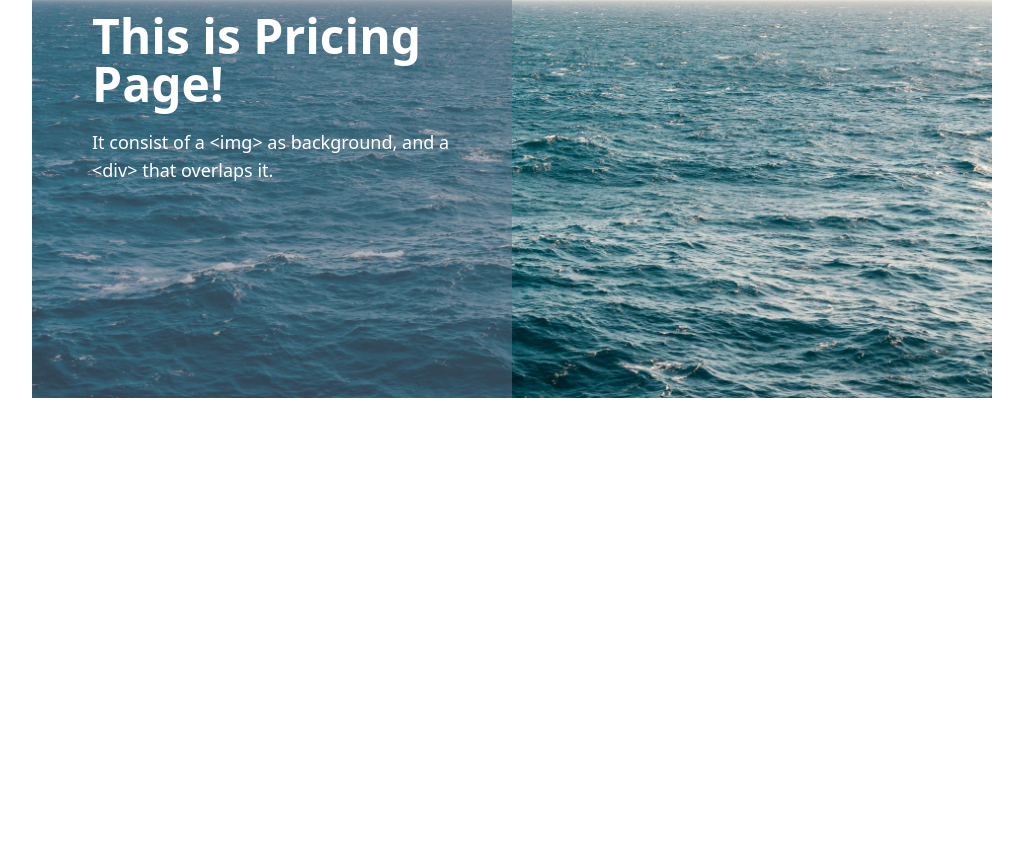
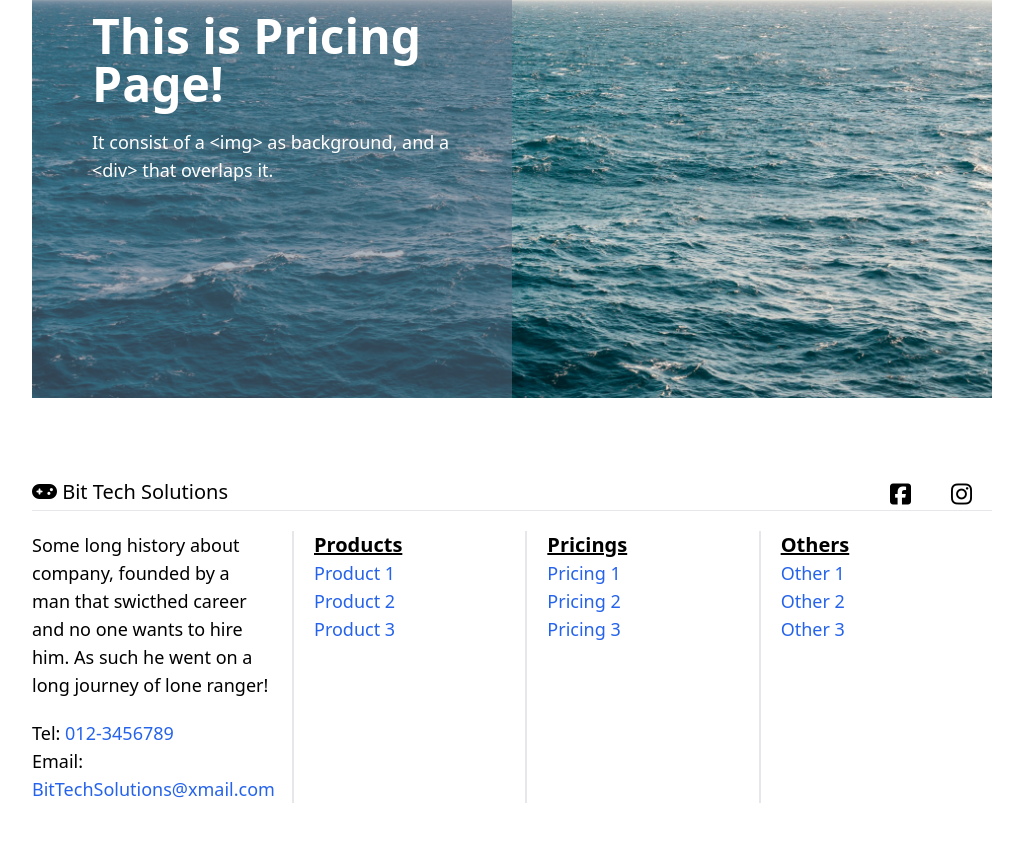
Before and after one commit to HiiTuongSing/BitTechSolutions, a React (Vite) app: page /BitTechSolutions/pricing in a window 1280 px wide. Shown: the part 298-1140 px from the top of the page, without its empty margins (128-1151 px from the left). Before the commit the page ends 800 px from the top, so only its background shows below. Built offline with nearby package versions, Linux system fonts and the light colour scheme.

Commit message:
Added footer

```diff
--- a/src/App.jsx
+++ b/src/App.jsx
@@ -5,6 +5,7 @@ import NavBar from "./components/NavBar";
 import Home from "./pages/Home";
 import About from "./pages/About";
 import Pricing from "./pages/Pricing";
+import Footer from "./components/Footer";
 
 export default function App() {
   return (
@@ -15,6 +16,7 @@ export default function App() {
         <Route path="/BitTechSolutions/about" element={<About />}></Route>
         <Route path="/BitTechSolutions/pricing" element={<Pricing />}></Route>
       </Routes>
+      <Footer />
     </>
   );
 }
--- a/src/components/CallToActionPanel.jsx
+++ b/src/components/CallToActionPanel.jsx
@@ -10,7 +10,7 @@ export default function CallToActionPanel({
   linkText,
 }) {
   return (
-    <div className=" w-full bg-orange-100 mt-20">
+    <div className="w-full bg-orange-100 mt-20">
       <div className="flex flex-col justify-center items-center w-3/4 m-auto h-[40vh]">
         <p className="text-4xl font-medium pb-5 ">{title}</p>
         <p className="text-lg font-light pb-5">{description}</p>
--- /dev/null
+++ b/src/components/Footer.jsx
@@ -0,0 +1,140 @@
+import React from "react";
+import { Link } from "react-router-dom";
+
+export default function Footer() {
+  return (
+    <div className="w-3/4 m-auto h-[50vh] mt-20">
+      <div className="flex justify-between">
+        <Link
+          className="pe-5 text-xl hover:text-orange-400"
+          to="/BitTechSolutions/"
+        >
+          <i className="fa-solid fa-gamepad"></i> Bit Tech Solutions
+        </Link>
+        <ul className="flex ps-20">
+          <li className="px-5">
+            <Link
+              className="text-2xl hover:text-orange-400"
+              to="/BitTechSolutions/"
+            >
+              <i class="fa-brands fa-square-facebook"></i>
+            </Link>
+          </li>
+          <li className="px-5 ">
+            <Link
+              className="text-2xl hover:text-orange-400"
+              to="/BitTechSolutions/"
+            >
+              <i class="fa-brands fa-instagram"></i>
+            </Link>
+          </li>
+        </ul>
+      </div>
+      <hr></hr>
+      <div className="flex pt-5">
+        <div className="w-1/4 text-wrap me-5">
+          <p className="text-lg font-light pb-5">
+            Some long history about company, founded by a man that swicthed
+            career and no one wants to hire him. As such he went on a long
+            journey of lone ranger!
+          </p>
+
+          <p className="text-lg font-light">
+            Tel:{" "}
+            <Link className="text-blue-600 hover:text-red-400">
+              012-3456789
+            </Link>
+          </p>
+          <p className="text-lg font-light">
+            Email:{" "}
+            <Link className="text-blue-600 hover:text-red-400">
+              BitTechSolutions@xmail.com
+            </Link>
+          </p>
+        </div>
+
+        <div className="w-1/4 ps-5 border-s-2">
+          <p className="text-xl font-semibold underline">Products</p>
+          <p className="text-lg font-light">
+            <Link
+              className="text-blue-600 hover:text-red-400"
+              to="/BitTechSolutions/"
+            >
+              Product 1
+            </Link>
+          </p>
+          <p className="text-lg font-light">
+            <Link
+              className="text-blue-600 hover:text-red-400"
+              to="/BitTechSolutions/"
+            >
+              Product 2
+            </Link>
+          </p>
+          <p className="text-lg font-light">
+            <Link
+              className="text-blue-600 hover:text-red-400"
+              to="/BitTechSolutions/"
+            >
+              Product 3
+            </Link>
+          </p>
+        </div>
+        <div className="w-1/4 ps-5 border-s-2">
+          <p className="text-xl font-semibold underline">Pricings</p>
+          <p className="text-lg font-light">
+            <Link
+              className="text-blue-600 hover:text-red-400"
+              to="/BitTechSolutions/"
+            >
+              Pricing 1
+            </Link>
+          </p>
+          <p className="text-lg font-light">
+            <Link
+              className="text-blue-600 hover:text-red-400"
+              to="/BitTechSolutions/"
+            >
+              Pricing 2
+            </Link>
+          </p>
+          <p className="text-lg font-light">
+            <Link
+              className="text-blue-600 hover:text-red-400"
+              to="/BitTechSolutions/"
+            >
+              Pricing 3
+            </Link>
+          </p>
+        </div>
+        <div className="w-1/4 ps-5 border-s-2">
+          <p className="text-xl font-semibold underline">Others</p>
+          <p className="text-lg font-light">
+            <Link
+              className="text-blue-600 hover:text-red-400"
+              to="/BitTechSolutions/"
+            >
+              Other 1
+            </Link>
+          </p>
+          <p className="text-lg font-light">
+            <Link
+              className="text-blue-600 hover:text-red-400"
+              to="/BitTechSolutions/"
+            >
+              Other 2
+            </Link>
+          </p>
+          <p className="text-lg font-light">
+            <Link
+              className="text-blue-600 hover:text-red-400"
+              to="/BitTechSolutions/"
+            >
+              Other 3
+            </Link>
+          </p>
+        </div>
+      </div>
+    </div>
+  );
+}
--- a/src/components/NavBar.jsx
+++ b/src/components/NavBar.jsx
@@ -7,7 +7,7 @@ export default function NavBar() {
       <div className="py-5 fixed w-full z-40">
         <nav className="flex w-3/4 m-auto justify-between items-center">
           <Link
-            className="px-5 text-xl hover:text-orange-400"
+            className="pe-5 text-xl hover:text-orange-400"
             to="/BitTechSolutions/"
           >
             <p>
--- a/tailwind.config.js
+++ b/tailwind.config.js
@@ -6,7 +6,11 @@ export default {
     "./src/*.{js,ts,jsx,tsx}",
   ],
   theme: {
-    extend: {},
+    extend: {
+      animation: {
+        "spin-slow": "spin 3s linear infinite",
+      },
+    },
   },
   plugins: [],
 };
```
